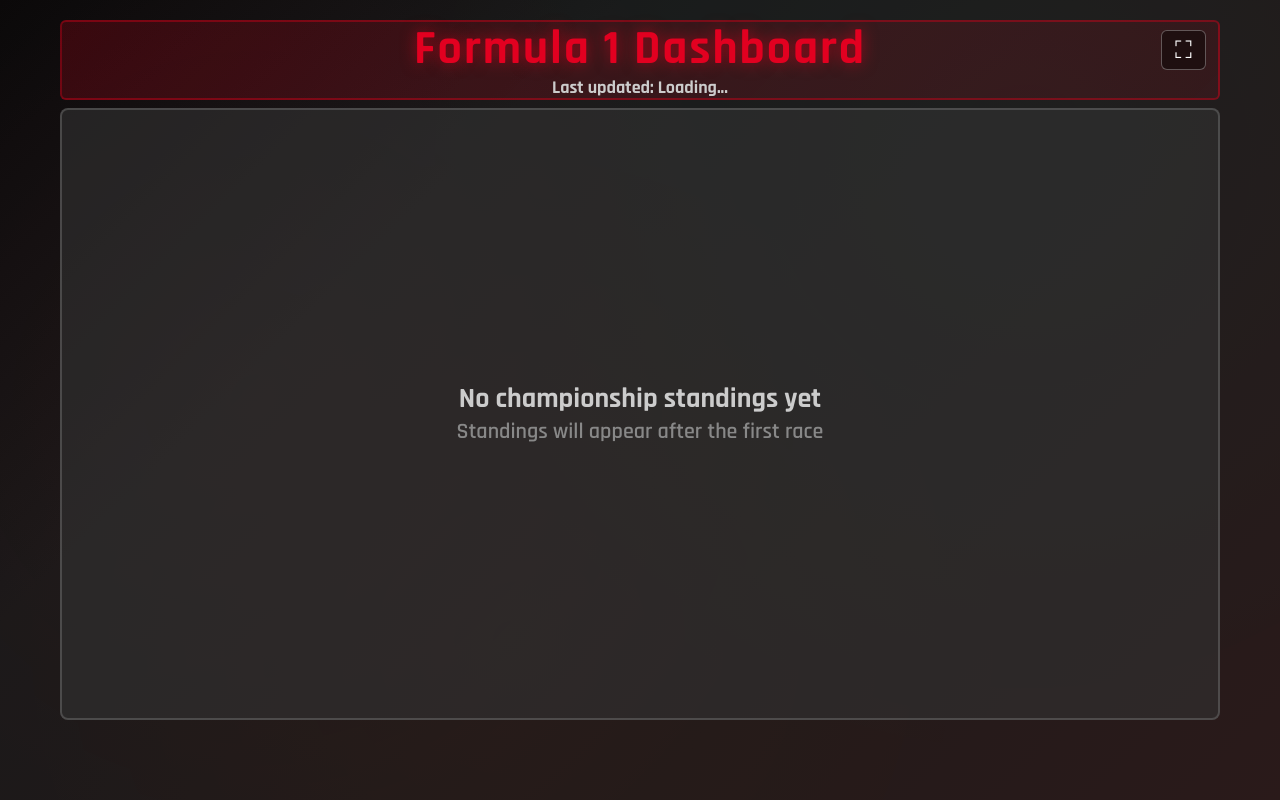
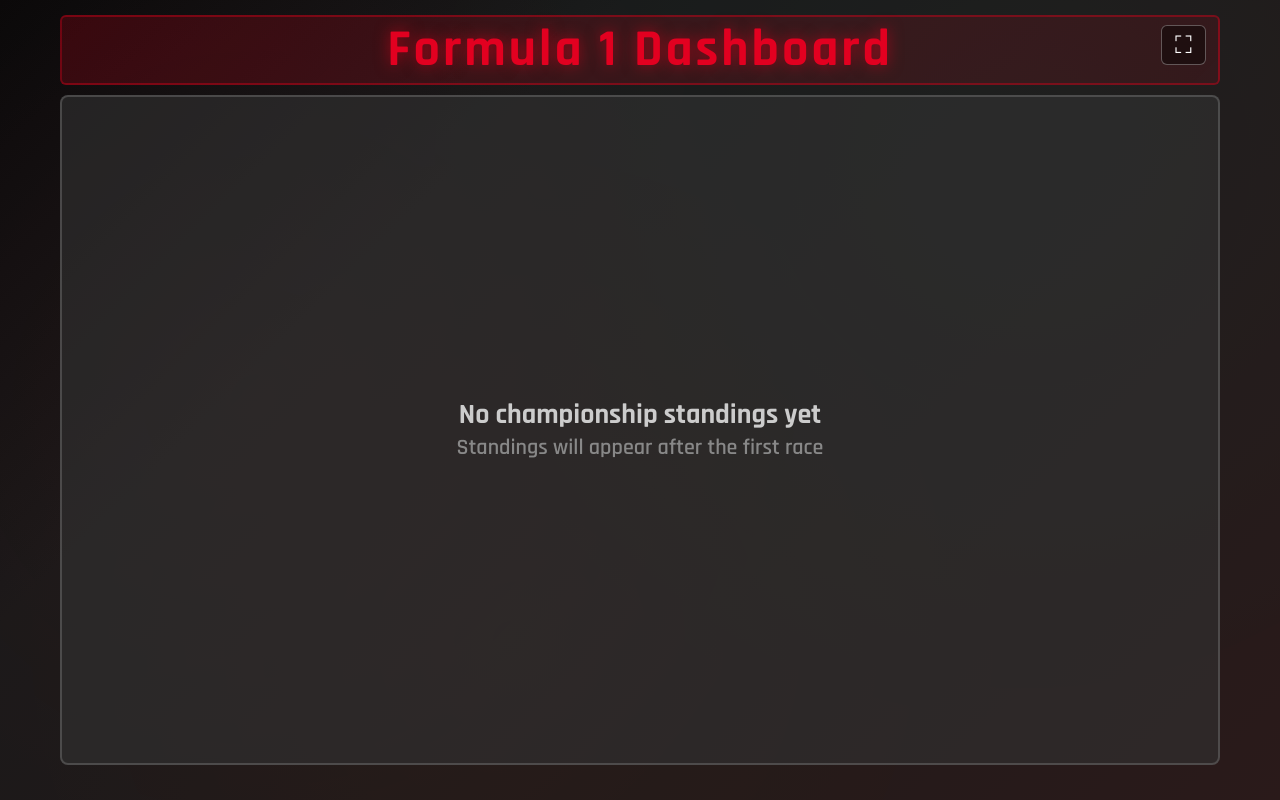
Before and after one commit to xiaodown/f1cal, a Python web app: template templates/dashboard.html in a window 1280 px wide. Run offline with Jinja, Linux system fonts and the light colour scheme; the template is opened without the code that fills it, so the values that code supplies are empty.

Commit message:
tweaks to size for the small display

```diff
--- a/static/css/style.css
+++ b/static/css/style.css
@@ -17,7 +17,8 @@ body {
     color: #ffffff;
     margin: 0;
     padding: 0;
-    min-height: 100vh;
+    height: 100vh;
+    overflow: hidden; /* Prevent any scrollbars */
 }
 
 /* Static background elements */
@@ -38,42 +39,49 @@ body::before {
 
 .container {
     max-width: 1200px;
-    min-height: calc(100vh - 40px); /* Use viewport height minus padding */
+    height: 100vh; /* Use exact viewport height */
     margin: 0 auto;
-    padding: 20px;
+    padding: 15px 20px;
     display: flex;
     flex-direction: column;
-    justify-content: space-between; /* Distribute sections evenly */
+    justify-content: space-between;
+    overflow: hidden; /* Prevent internal scrolling */
 }
 
 /* Header - compact but clear */
 header {
     text-align: center;
-    margin-bottom: 8px;
+    margin-bottom: 10px;
     background: linear-gradient(135deg, rgba(226, 0, 26, 0.2) 0%, rgba(226, 0, 26, 0.1) 100%);
     border: 2px solid rgba(226, 0, 26, 0.4);
     border-radius: 6px;
-    padding: 5px 8px;
+    padding: 8px 8px;
     position: relative;
-    height: 80px;
+    height: 70px; /* Reduced from 80px */
     display: flex;
     flex-direction: column;
     justify-content: center;
 }
 
 header h1 {
-    font-size: 48px;
+    font-size: 52px; /* Increased from 48px */
     font-weight: 700;
     color: #E20020;
     text-shadow: 0 0 15px rgba(226, 0, 26, 0.6);
-    letter-spacing: 2px;
-    margin-bottom: 2px;
+    letter-spacing: 3px; /* Increased for wider appearance */
+    margin: 0;
+    line-height: 1.0;
 }
 
-.last-updated {
-    font-size: 18px;
+/* Last updated at bottom */
+.last-updated-bottom {
+    font-size: 12px;
     color: #cccccc;
-    font-weight: 600;
+    font-weight: 500;
+    text-align: center;
+    margin-top: 8px;
+    padding-top: 5px;
+    border-top: 1px solid rgba(128, 128, 128, 0.2);
 }
 
 .fullscreen-button {
@@ -107,7 +115,7 @@ main {
     flex-direction: column;
     gap: 6px;
     overflow: hidden;
-    height: calc(100vh - 96px);
+    min-height: 0; /* Allow shrinking */
 }
 
 /* Next Event - HERO SECTION - Make this much larger and date-focused */
--- a/templates/dashboard.html
+++ b/templates/dashboard.html
@@ -11,9 +11,6 @@
     <div class="container">
         <header>
             <h1>Formula 1 Dashboard</h1>
-            <div class="last-updated">
-                <strong>Last updated: <span id="last-updated-time">{{ last_updated.strftime('%Y-%m-%d %H:%M:%S') if last_updated else 'Loading...' }}</span></strong>
-            </div>
             <button id="fullscreen-btn" class="fullscreen-button" title="Toggle Fullscreen">⛶</button>
         </header>
 
@@ -107,6 +104,9 @@
                         <span id="upcoming-event-location">{{ event_after_next.location }}</span>
                         <span id="upcoming-event-date">{{ event_after_next.date }}</span>
                     </div>
+                </div>
+                <div class="last-updated-bottom">
+                    <strong>Last updated: {{ last_updated.strftime('%Y-%m-%d %H:%M:%S') if last_updated else 'Loading...' }}</strong>
                 </div>
             </section>
             {% endif %}
```
